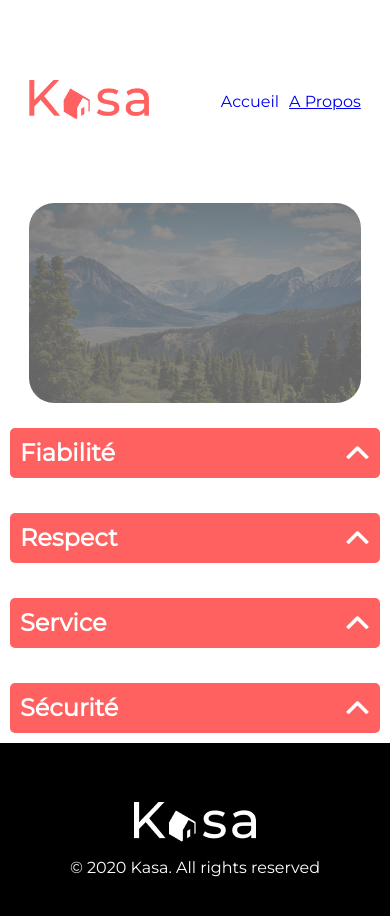
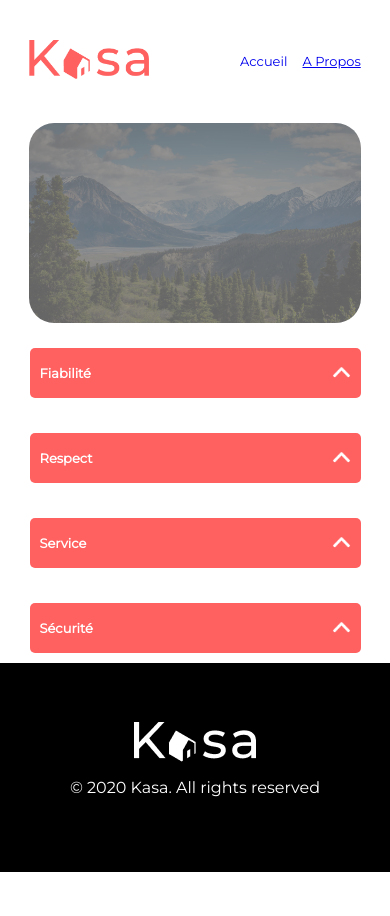
Before and after one commit to ALREBDAWI/casa-agency---REACT, a React (Create React App) app: page /Propos in a window 390 px wide. Shown: the top 916 px of the page. After the commit the page ends 872 px from the top, so only its background shows below. Built offline with nearby package versions, Linux system fonts and the light colour scheme.

Commit message:
main+a propos+card details pages mpobile responsive design

```diff
--- a/src/pages/Propos.jsx
+++ b/src/pages/Propos.jsx
@@ -33,7 +33,7 @@ const Propos =  () => {
             <section>
                 <Banner img={img}  />
             </section>
-            <section>
+            <section className="collapse">
                 {items.map((item) => <Collapse key={item.id} classname={'about'} title={item.title}
                 message={item.content} />)}
             </section>
--- a/src/styles/_media.scss
+++ b/src/styles/_media.scss
@@ -12,6 +12,8 @@
 
         align-items: center;
         // border: solid 2px rgb(11, 10, 12) ;
+        margin: 0px;
+
 
 
         nav{
@@ -23,11 +25,14 @@
             ul{
 
                 width: fit-content;
-                gap: 10px;
+                gap: 15px;
                 align-items: center;
 
                 // border: solid 2px rgb(255, 136, 0) ;
-
+                li{
+                    font-size: 13px;
+                    line-height: 17px;
+                }
             }
 
             img{
@@ -55,34 +60,39 @@
         .imgSlider{
 
             width: 100%;
+            position: relative;
 
             .mainSliderImg {
                 height: 250px;
+
+
+
             }
-
                 .slideNext{
 
-                right: 50px ;
-                height: 20 px;
-                width: 12 px;
+                    right: 20px ;
+                    width: 6%;
+                    top: 110px;
+                    height: auto;
                     position: absolute;
-                top: 50%;
-                padding: 15px;
-                cursor: pointer;
 
                 }
 
                 .slidePrev{
 
-                left: 50px;
+                    left: 20px;
                     rotate: 180deg ;
-                height: 20 px;
-                width: 50 px;
+                    width: 6%;
+                    top: 110px;
+                    cursor: pointer;
                     position: absolute;
-                top: 50%;
-                padding: 15px;
-                cursor: pointer;
+
                 }
+
+                .counter{
+                    display: none;
+                }
+
 
         }
 
@@ -105,11 +115,25 @@
             height: fit-content;
             width: 100%;
 
+            .tagContainer{
+
+                max-width: 100%;
+                height: fit-content;
+                margin-bottom: 20px;
+
                 ul{
-                width: 100%;
-                margin-bottom: 20px;
-                height: fit-content;
 
+                    display: flex;
+                    flex-wrap: wrap;
+                    row-gap: 10px;
+
+
+                    li{
+                        max-height: 30px;
+                        min-width: fit-content;
+                        font-size: 12px;
+                    }
+                }
             }
 
             .ownerData{
@@ -117,7 +141,22 @@
                 display: flex;
                 flex-direction: row-reverse;
                 justify-content: space-between;
+                align-items: center;
                 width: 100%;
+
+                .stars_rating{
+                    height: fit-content;
+                }
+
+                .ownerImg{
+                    width: 32px;
+                    height: 32px;
+                }
+
+                p{
+                    font-size: 12px;
+
+                }
 
             }
         }
@@ -130,9 +169,12 @@
             width: 100%;
             // border: solid 2px red ;
 
-            div{
-                // width: 100%;
 
+            h2{
+
+                font-size: 13px;
+                line-height: 18px;
+                font-weight: 700;
             }
         }
 
@@ -140,6 +182,8 @@
     body{
 
         .home_container{
+
+            width: 100%;
 
             .gallery_wrapper{
 
@@ -151,19 +195,45 @@
 
                 display: grid;
                 grid-template-columns: repeat( 1 , 1fr) ;
+                width: 100%;
 
                 figure{
                     width: 100%;
+                    height: 255px;
+
 
                 }
 
                 }
             }
 
+            .collapse{
+
+                display: flex;
+                flex-direction: column;
+                align-items: center;
+
+
                 .about{
 
-                width: 100%;
+                    width: 90%;
+
+                    h2{
+                        font-size: 13px;
                     }
+
+                    img{
+                        width: 6%;
+                    }
+
+                    div{
+                        font-size: 12px;
+                    }
+
+                }
+            }
+
+
 
         }
 
--- a/src/styles/style.css
+++ b/src/styles/style.css
@@ -53,11 +53,8 @@
 }
 
 .cardDetailsContainer .imgSlider .slidePrev, .cardDetailsContainer .imgSlider .slideNext {
-  height: 119 px;
-  width: 96 px;
   position: absolute;
-  top: 50%;
-  padding: 20px;
+  top: 45%;
   cursor: pointer;
 }
 
@@ -73,19 +70,19 @@
 .cardDetailsContainer .imgSlider {
   margin-bottom: 20px;
   width: 85vw;
+  position: relative;
 }
 .cardDetailsContainer .imgSlider .mainSliderImg {
   width: 100%;
   height: 415px;
   -o-object-fit: cover;
      object-fit: cover;
-  position: relative;
 }
 .cardDetailsContainer .imgSlider .slideNext {
-  right: 120px;
+  right: 40px;
 }
 .cardDetailsContainer .imgSlider .slidePrev {
-  left: 120px;
+  left: 40px;
   rotate: 180deg;
 }
 .cardDetailsContainer .imgSlider .counter {
@@ -135,6 +132,7 @@
 .cardDetailsContainer .upperContainer .ownerData .imgAndName {
   display: flex;
   flex-direction: row;
+  align-items: center;
 }
 .cardDetailsContainer .upperContainer .ownerData .ownerName {
   width: 70px;
@@ -166,6 +164,7 @@
 @media screen and (max-width: 480px) {
   header {
     align-items: center;
+    margin: 0px;
   }
   header nav {
     gap: 20px;
@@ -173,8 +172,12 @@
   header nav ul {
     width: -moz-fit-content;
     width: fit-content;
-    gap: 10px;
+    gap: 15px;
     align-items: center;
+  }
+  header nav ul li {
+    font-size: 13px;
+    line-height: 17px;
   }
   header nav img {
     width: 120px;
@@ -191,28 +194,28 @@
   }
   .cardDetailsContainer .imgSlider {
     width: 100%;
+    position: relative;
   }
   .cardDetailsContainer .imgSlider .mainSliderImg {
     height: 250px;
   }
   .cardDetailsContainer .imgSlider .slideNext {
-    right: 50px;
-    height: 20 px;
-    width: 12 px;
+    right: 20px;
+    width: 6%;
+    top: 110px;
+    height: auto;
     position: absolute;
-    top: 50%;
-    padding: 15px;
-    cursor: pointer;
   }
   .cardDetailsContainer .imgSlider .slidePrev {
-    left: 50px;
+    left: 20px;
     rotate: 180deg;
-    height: 20 px;
-    width: 50 px;
+    width: 6%;
+    top: 110px;
+    cursor: pointer;
     position: absolute;
-    top: 50%;
-    padding: 15px;
-    cursor: pointer;
+  }
+  .cardDetailsContainer .imgSlider .counter {
+    display: none;
   }
   .cardDetailsContainer .imgSlider .counter {
     bottom: 100px;
@@ -224,22 +227,53 @@
     height: fit-content;
     width: 100%;
   }
-  .cardDetailsContainer .upperContainer ul {
-    width: 100%;
-    margin-bottom: 20px;
+  .cardDetailsContainer .upperContainer .tagContainer {
+    max-width: 100%;
     height: -moz-fit-content;
     height: fit-content;
+    margin-bottom: 20px;
+  }
+  .cardDetailsContainer .upperContainer .tagContainer ul {
+    display: flex;
+    flex-wrap: wrap;
+    row-gap: 10px;
+  }
+  .cardDetailsContainer .upperContainer .tagContainer ul li {
+    max-height: 30px;
+    min-width: -moz-fit-content;
+    min-width: fit-content;
+    font-size: 12px;
   }
   .cardDetailsContainer .upperContainer .ownerData {
     display: flex;
     flex-direction: row-reverse;
     justify-content: space-between;
+    align-items: center;
     width: 100%;
+  }
+  .cardDetailsContainer .upperContainer .ownerData .stars_rating {
+    height: -moz-fit-content;
+    height: fit-content;
+  }
+  .cardDetailsContainer .upperContainer .ownerData .ownerImg {
+    width: 32px;
+    height: 32px;
+  }
+  .cardDetailsContainer .upperContainer .ownerData p {
+    font-size: 12px;
   }
   .cardDetailsContainer .collapseContainer {
     display: flex;
     flex-direction: column;
     gap: 20px;
+    width: 100%;
+  }
+  .cardDetailsContainer .collapseContainer h2 {
+    font-size: 13px;
+    line-height: 18px;
+    font-weight: 700;
+  }
+  body .home_container {
     width: 100%;
   }
   body .home_container .gallery_wrapper {
@@ -249,12 +283,28 @@
   body .home_container .gallery_wrapper .home_gallery {
     display: grid;
     grid-template-columns: repeat(1, 1fr);
+    width: 100%;
   }
   body .home_container .gallery_wrapper .home_gallery figure {
     width: 100%;
+    height: 255px;
   }
-  body .home_container .about {
-    width: 100%;
+  body .home_container .collapse {
+    display: flex;
+    flex-direction: column;
+    align-items: center;
+  }
+  body .home_container .collapse .about {
+    width: 90%;
+  }
+  body .home_container .collapse .about h2 {
+    font-size: 13px;
+  }
+  body .home_container .collapse .about img {
+    width: 6%;
+  }
+  body .home_container .collapse .about div {
+    font-size: 12px;
   }
 }
 * {
@@ -299,7 +349,7 @@ header {
   width: 100%;
   display: flex;
   justify-content: center;
-  margin: 40px 0px;
+  margin: 20px 0px;
 }
 header img {
   width: 210px;
@@ -312,6 +362,7 @@ nav {
   display: flex;
   flex-direction: row;
   justify-content: space-between;
+  align-items: center;
   height: 68 px;
   width: 85vw;
 }
--- a/src/styles/style.scss
+++ b/src/styles/style.scss
@@ -51,7 +51,7 @@ header{
     width: 100%;
     display: flex;
     justify-content: center;
-    margin: 40px 0px ;
+    margin: 20px 0px ;
     // border: solid 2px blueviolet ;
 
     img{
@@ -71,6 +71,7 @@ nav{
     display: flex;
     flex-direction: row;
     justify-content: space-between;
+    align-items: center;
     height: 68 px;
     width: $main-width;
     // padding: 0 20px 20px ;
```
Also changed, not shown: src/styles/_cardDetails.scss (+6 -7 lines), 1 other file (tests, documents, lock files or other folders). Lines whose indentation alone changed are shown as unchanged.
